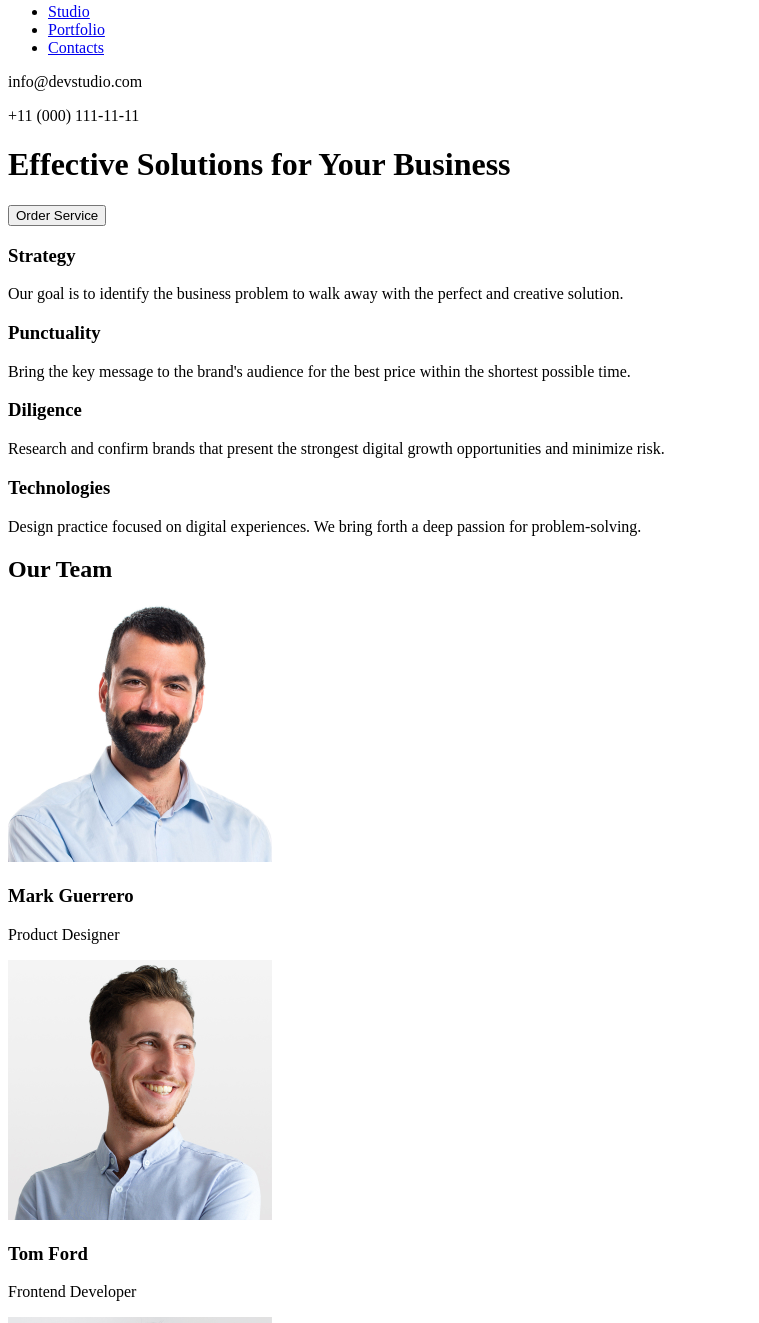
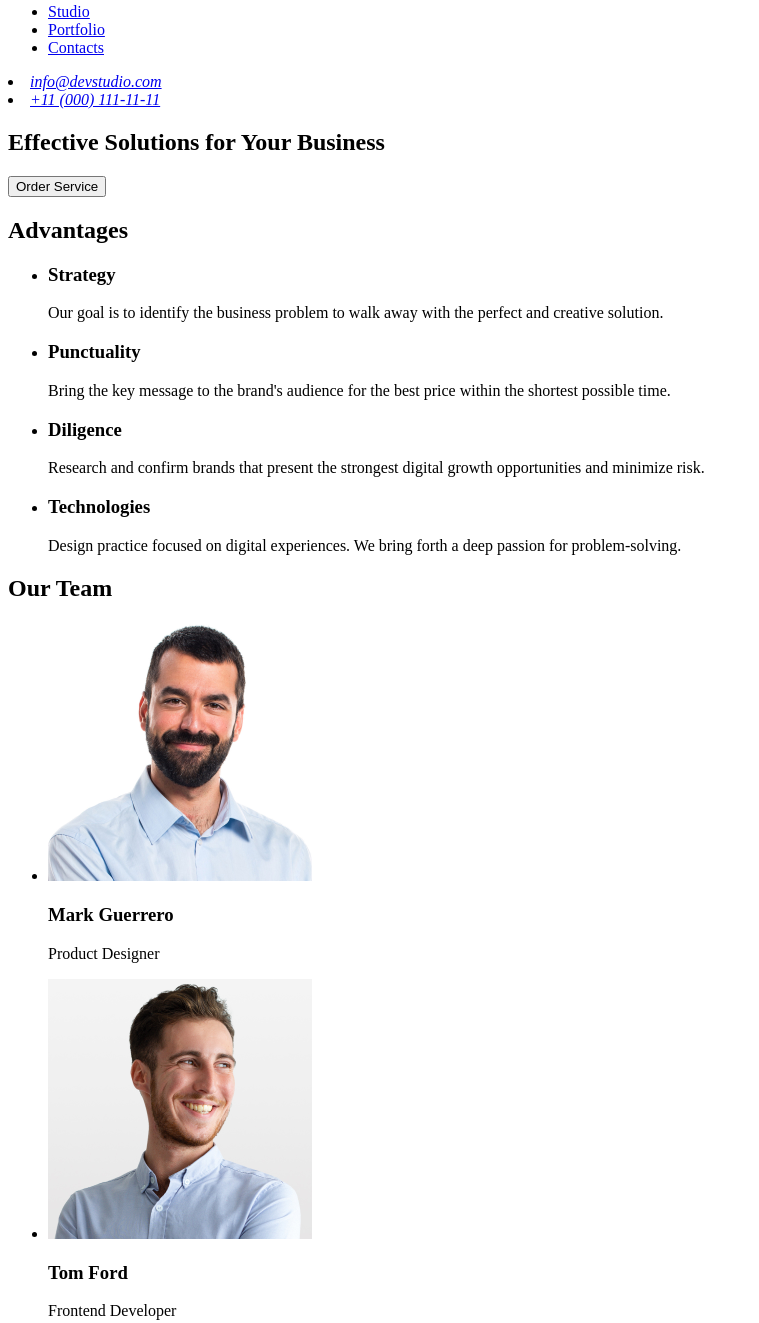
Before and after one commit to AleksVegas/goit-markup-hw-01, a plain HTML site: page index.html in a window 1280 px wide. Shown: the part 39-1362 px from the top of the page, without its empty margins (0-759 px from the left). Drawn offline with Linux system fonts and the light colour scheme.

Commit message:
update html

```diff
--- a/index.html
+++ b/index.html
@@ -8,65 +8,90 @@
   <body>
     <header>
       <nav>
-        <a href="#">WebStudio</a>
+        <a href="./index.html">WebStudio</a>
         <ul>
           <li><a href="#">Studio</a></li>
           <li><a href="#">Portfolio</a></li>
           <li><a href="#contacts">Contacts</a></li>
         </ul>
       </nav>
-      <p>info@devstudio.com</p>
-      <p>+11 (000) 111-11-11</p>
+      <address>
+        <li><a href="mailto:info@devstudio.com">info@devstudio.com</a></li>
+        <li><a href="tel:+110001111111">+11 (000) 111-11-11</a></li>
+      </address>
     </header>
 
     <main>
-      <div>
+      <section>
         <h1>Effective Solutions for Your Business</h1>
         <button type="button">Order Service</button>
-      </div>
+      </section>
       <!--Strategy-->
-      <div>
+      <section>
+        <h2>Advantages</h2>
+        <ul>
+          <li>
             <h3>Strategy</h3>
             <p>
               Our goal is to identify the business problem to walk away with the
               perfect and creative solution.
             </p>
+          </li>
 
+          <li>
             <h3>Punctuality</h3>
             <p>
               Bring the key message to the brand's audience for the best price
               within the shortest possible time.
             </p>
+          </li>
 
+          <li>
             <h3>Diligence</h3>
             <p>
-          Research and confirm brands that present the strongest digital growth
-          opportunities and minimize risk.
+              Research and confirm brands that present the strongest digital
+              growth opportunities and minimize risk.
             </p>
+          </li>
 
+          <li>
             <h3>Technologies</h3>
             <p>
-          Design practice focused on digital experiences. We bring forth a deep
-          passion for problem-solving.
+              Design practice focused on digital experiences. We bring forth a
+              deep passion for problem-solving.
             </p>
-      </div>
+          </li>
+        </ul>
+      </section>
+
       <!--Our Team-->
+
+      <section>
         <h2>Our Team</h2>
-      <div>
+        <ul>
+          <li>
             <img
               src="images/img-3.jpg"
               width="264"
               height="260"
               alt="Mark Guerrero"
             />
-
             <h3>Mark Guerrero</h3>
             <p>Product Designer</p>
+          </li>
 
-        <img src="images/img-2.jpg" width="264" height="260" alt="Tom Ford" />
+          <li>
+            <img
+              src="images/img-2.jpg"
+              width="264"
+              height="260"
+              alt="Tom Ford"
+            />
             <h3>Tom Ford</h3>
             <p>Frontend Developer</p>
+          </li>
 
+          <li>
             <img
               src="images/img-1.jpg"
               width="264"
@@ -75,7 +100,9 @@
             />
             <h3>Camila Garcia</h3>
             <p>Marketing</p>
+          </li>
 
+          <li>
             <img
               src="images/img.jpg"
               width="264"
@@ -84,10 +111,12 @@
             />
             <h3>Daniel Wilson</h3>
             <p>UI Designer</p>
-      </div>
+          </li>
+        </ul>
+      </section>
     </main>
     <footer id="contacts">
-      <a href="#">WebStudio</a>
+      <a href="./index.html">WebStudio</a>
       <p>
         Increase the flow of customers and sales for your business with digital
         marketing & growth solutions.
```
Lines whose indentation alone changed are shown as unchanged.
